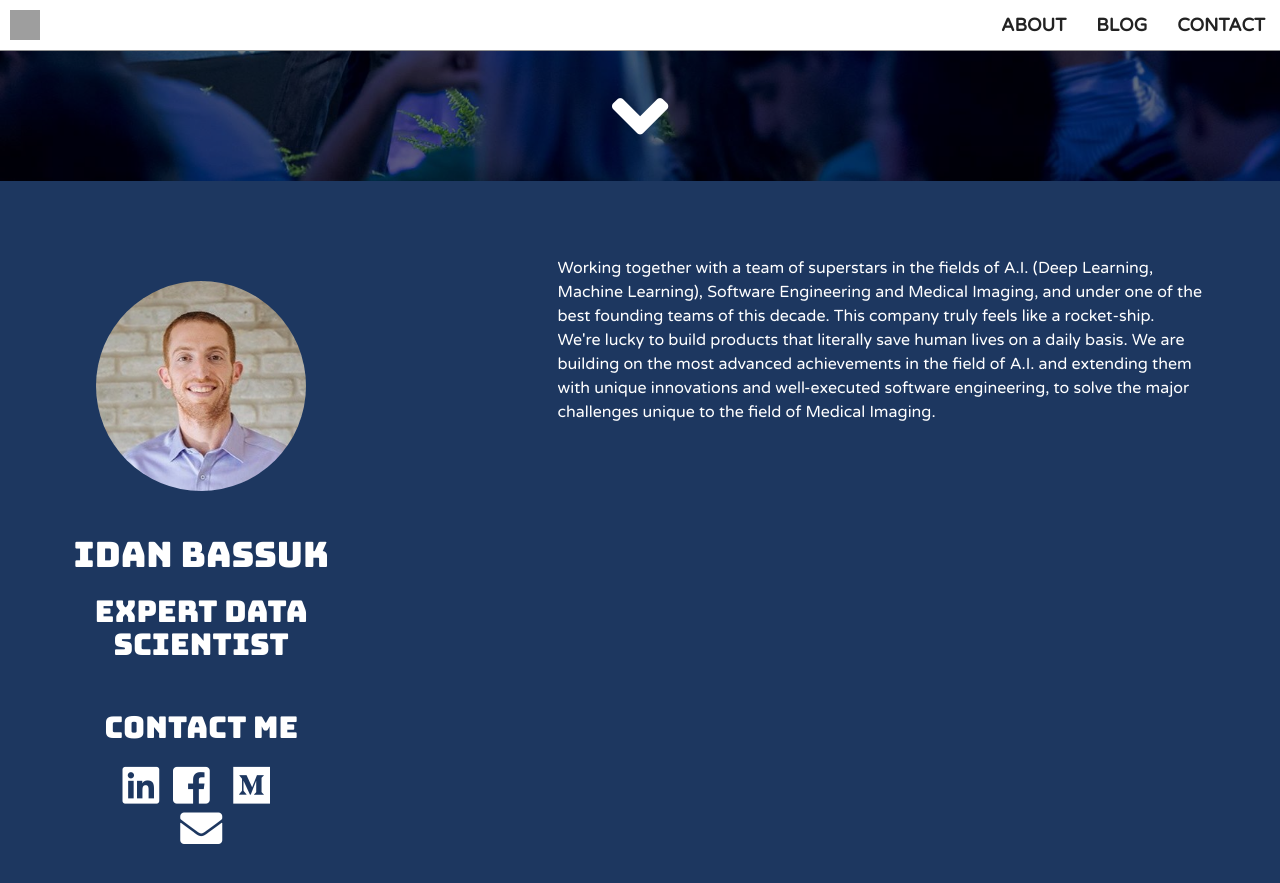
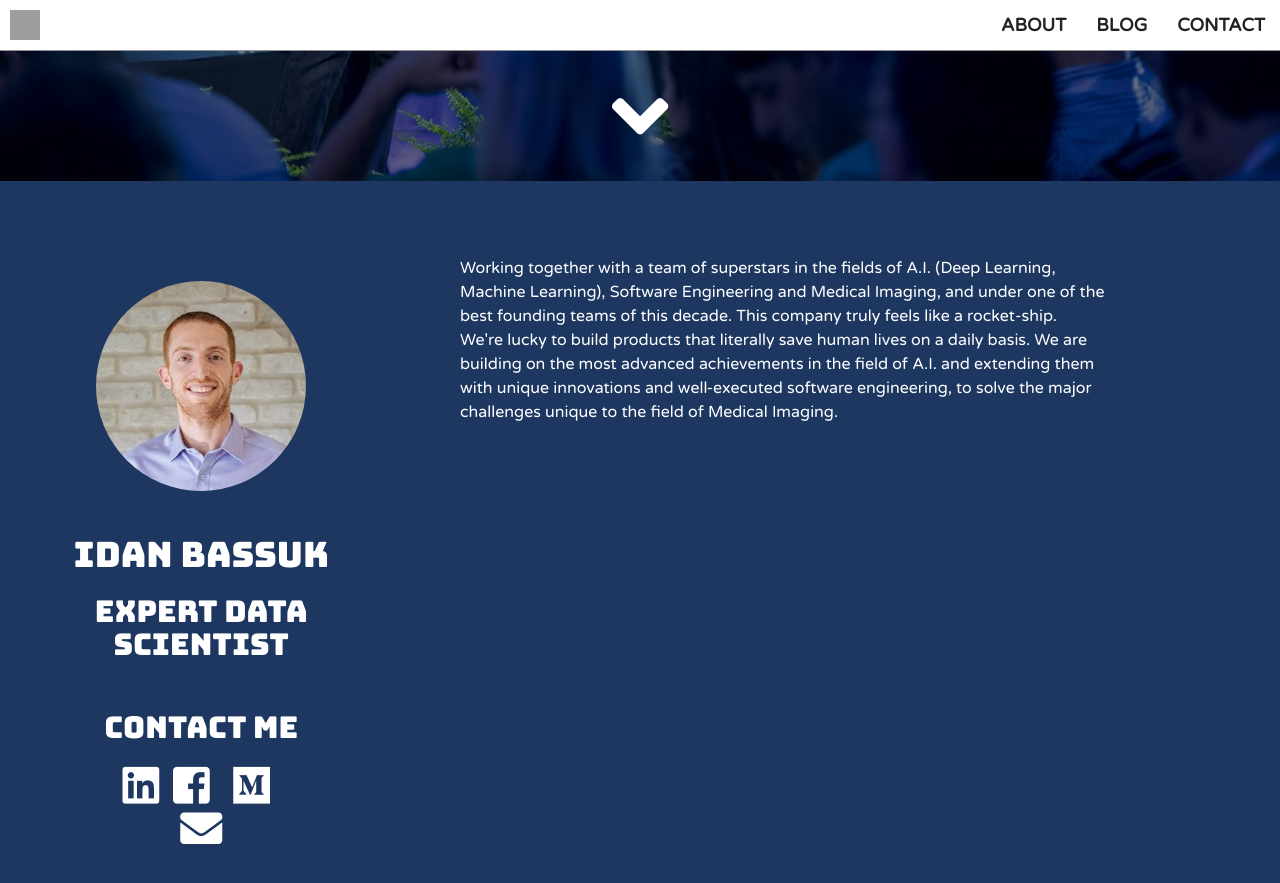
Before and after one commit to idan-bassuk/idan-bassuk.github.io, a Jekyll site: the page built from index.html, in a window 1280 px wide and 900 px high, scrolled down 719 px. Shown: the top 883 px of the window. Built offline with Jekyll 4.4.1, drawn with Linux system fonts in a browser that asks for light colours; some web fonts are replaced; grey boxes are pictures that could not be loaded.

Commit message:
Update about.html

```diff
--- a/_includes/about.html
+++ b/_includes/about.html
@@ -12,7 +12,7 @@
                 </div>
             </div>
 
-            <div class="col-lg-7 col-lg-offset-2 col-md-10 col-md-offset-1">
+            <div class="col-lg-7 col-lg-offset-1 col-md-10 col-md-offset-1">
 		    <p id="about-txt">Working together with a team of superstars in the fields of A.I.
 			    (Deep Learning, Machine Learning), Software Engineering and Medical Imaging,
 			    and under one of the best founding teams of this decade. This company truly feels
```
